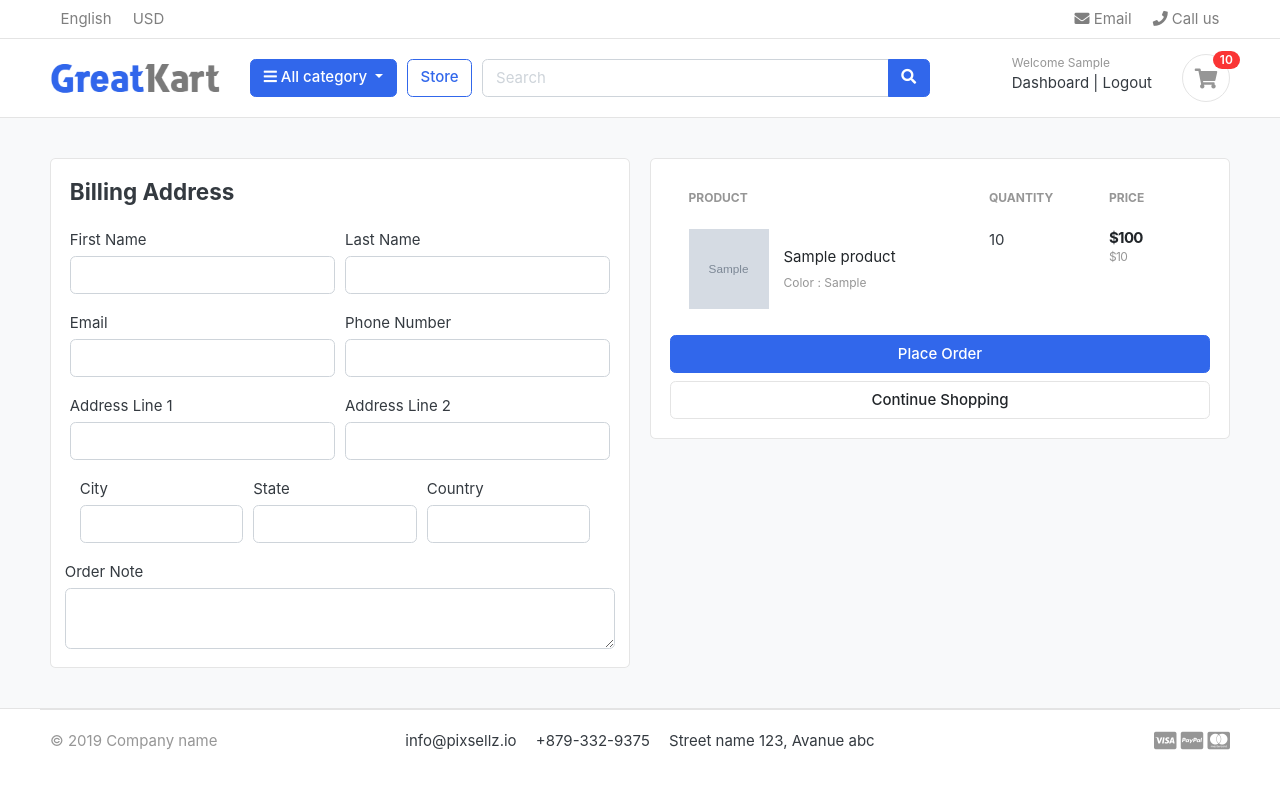
After one commit to PankajBhutpalliwar/GreatKart-Django, a Django app: page /cart/checkout/ in a window 1280 px wide. The commit adds this page. Run offline with Django 3.2, Linux system fonts and the light colour scheme; a user stored in the database is signed in; tables that the repository leaves empty hold one stand-in row (values such as "Sample post"); grey boxes marked "Sample" are stand-in pictures; parts of the project's set-up code (start-up, migrations or seed data) failed here and were passed over; some libraries are stand-ins or nearby versions; some web fonts are replaced.

Commit message:
Handled cart and checkout page for logged in user

```diff
--- a/carts/context_processors.py
+++ b/carts/context_processors.py
@@ -8,7 +8,10 @@ def counter(request):
     else:
         try:
             cart = Cart.objects.filter(cart_id = _cart_id(request))
-            cart_items = CartItem.objects.all().filter(cart = cart[:1])
+            if request.user.is_authenticated:
+                cart_items = CartItem.objects.all().filter(user = request.user)
+            else:
+                cart_items = CartItem.objects.all().filter(cart = cart[:1])
             for cart_item in cart_items:
                 cart_count += cart_item.quantity
         except Cart.DoesNotExist:
--- a/carts/models.py
+++ b/carts/models.py
@@ -1,6 +1,7 @@
 from pyexpat import model
 from django.db import models
 from store.models import Product, Variation
+from accounts.models import Account
 # Create your models here.
 
 class Cart(models.Model):
@@ -11,9 +12,10 @@ class Cart(models.Model):
         return self.cart_id
 
 class CartItem(models.Model):
+    user      = models.ForeignKey(Account, on_delete= models.CASCADE,null = True)
     product   = models.ForeignKey(Product, on_delete= models.CASCADE)
     variation = models.ManyToManyField(Variation, blank = True)
-    cart      = models.ForeignKey(Cart, on_delete= models.CASCADE)
+    cart      = models.ForeignKey(Cart, on_delete= models.CASCADE, null = True)
     quantity  = models.IntegerField()
     is_active = models.BooleanField(default=True)
 
--- a/carts/urls.py
+++ b/carts/urls.py
@@ -6,4 +6,5 @@ urlpatterns = [
     path('add_cart/<int:product_id>/', views.add_cart, name = 'add_cart'),
     path('remove_cart/<int:product_id>/<int:cart_item_id>/', views.remove_cart, name = 'remove_cart'),
     path('remove_cart_item/<int:product_id>/<int:cart_item_id>/', views.remove_cart_item, name = 'remove_cart_item'),
+    path('checkout/', views.checkout, name = 'checkout'),
 ]
--- a/carts/views.py
+++ b/carts/views.py
@@ -6,6 +6,7 @@ from store.models import Product
 from .models import Cart, CartItem
 from django.core.exceptions import ObjectDoesNotExist
 from store.models import Product,Variation
+from django.contrib.auth.decorators import login_required
 
 def _cart_id(request):
     cart = request.session.session_key
@@ -14,72 +15,132 @@ def _cart_id(request):
     return cart
 
 def add_cart(request, product_id):
+    current_user = request.user
     product = Product.objects.get(id = product_id) #get the product
-    product_variation = []
-    if request.method == "POST":
-        for item in request.POST:
-            key   = item
-            value = request.POST[key]
+    #if the user is authenticated.
+    if current_user.is_authenticated:
+        product_variation = []
+        if request.method == "POST":
+            for item in request.POST:
+                key   = item
+                value = request.POST[key]
+                try:
+                    variation = Variation.objects.get(product = product, variation_category__iexact = key, variation_value__iexact = value)
+                    product_variation.append(variation)
+                except:
+                    pass
+
+            is_cart_item_exists = CartItem.objects.filter(product = product, user = current_user).exists()
+            if is_cart_item_exists:
+                cart_item = CartItem.objects.filter(product = product, user=current_user) #get the cost using the cart_id present in the session.
+                #existing_variations --> database
+                #current_variation --> product_variation
+                #item_id --> database
+                existing_variation_list = []
+                id = []
+                for item in cart_item:
+                    existing_variation = item.variation.all()
+                    existing_variation_list.append(list(existing_variation))
+                    id.append(item.id)
+
+                if product_variation in existing_variation_list:
+                    #increase the cart item quatntity
+                    index = existing_variation_list.index(product_variation)
+                    item_id = id[index]
+                    item = CartItem.objects.get(product= product, id = item_id)
+                    item.quantity += 1
+                    item.save()
+
+                else:
+                    item = CartItem.objects.create(product = product, quantity = 1, user=current_user)
+                    if len(product_variation)>0:
+                        item.variation.clear()
+                        item.variation.add(*product_variation)
+                    item.save()
+
+            else :
+                cart_item = CartItem.objects.create(
+                    product = product,
+                    quantity = 1,
+                    user = current_user,
+                )
+                if len(product_variation)>0:
+                        cart_item.variation.clear()
+                        for item in product_variation:
+                            cart_item.variation.add(*product_variation)
+                cart_item.save()
+            return redirect('cart')
+    # if user is not authenticated.
+    else:
+        product_variation = []
+        if request.method == "POST":
+            for item in request.POST:
+                key   = item
+                value = request.POST[key]
+                try:
+                    variation = Variation.objects.get(product = product, variation_category__iexact = key, variation_value__iexact = value)
+                    product_variation.append(variation)
+                except:
+                    pass
             try:
-                variation = Variation.objects.get(product = product, variation_category__iexact = key, variation_value__iexact = value)
-                product_variation.append(variation)
-            except:
-                pass
+                cart = Cart.objects.get(cart_id=_cart_id(request)) # get the cart using the cart_id present in the session
+            except Cart.DoesNotExist:
+                    cart = Cart.objects.create(
+                    cart_id = _cart_id(request)
+                    )
+            cart.save()
 
-    try:
-        cart = Cart.objects.get(cart_id=_cart_id(request)) # get the cart using the cart_id present in the session
-    except Cart.DoesNotExist:
-        cart = Cart.objects.create(
-            cart_id = _cart_id(request)
-        )
-    cart.save()
+            is_cart_item_exists = CartItem.objects.filter(product = product, cart = cart).exists()
+            if is_cart_item_exists:
+                cart_item = CartItem.objects.filter(product = product, cart = cart) #get the cost using the cart_id present in the session.
+                #existing_variations --> database
+                #current_variation --> product_variation
+                #item_id --> database
+                existing_variation_list = []
+                id = []
+                for item in cart_item:
+                    existing_variation = item.variation.all()
+                    existing_variation_list.append(list(existing_variation))
+                    id.append(item.id)
 
-    is_cart_item_exists = CartItem.objects.filter(product = product, cart = cart).exists()
-    if is_cart_item_exists:
-        cart_item = CartItem.objects.filter(product = product, cart = cart) #get the cost using the cart_id present in the session.
-        #existing_variations --> database
-        #current_variation --> product_variation
-        #item_id --> database
-        existing_variation_list = []
-        id = []
-        for item in cart_item:
-            existing_variation = item.variation.all()
-            existing_variation_list.append(list(existing_variation))
-            id.append(item.id)
+                if product_variation in existing_variation_list:
+                    #increase the cart item quatntity
+                    index = existing_variation_list.index(product_variation)
+                    item_id = id[index]
+                    item = CartItem.objects.get(product= product, id = item_id)
+                    item.quantity += 1
+                    item.save()
 
-        if product_variation in existing_variation_list:
-            #increase the cart item quatntity
-            index = existing_variation_list.index(product_variation)
-            item_id = id[index]
-            item = CartItem.objects.get(product= product, id = item_id)
-            item.quantity += 1
-            item.save()
+                else:
+                    item = CartItem.objects.create(product = product, quantity = 1, cart = cart)
+                    if len(product_variation)>0:
+                        item.variation.clear()
+                        item.variation.add(*product_variation)
+                    item.save()
 
-        else:
-            item = CartItem.objects.create(product = product, quantity = 1, cart = cart)
-            if len(product_variation)>0:
-                item.variation.clear()
-                item.variation.add(*product_variation)
-            item.save()
+            else :
+                cart_item = CartItem.objects.create(
+                    product = product,
+                    quantity = 1,
+                    cart = cart,
+                )
+                if len(product_variation)>0:
+                        cart_item.variation.clear()
+                        for item in product_variation:
+                            cart_item.variation.add(*product_variation)
+                cart_item.save()
+            return redirect('cart')
 
-    else :
-        cart_item = CartItem.objects.create(
-            product = product,
-            quantity = 1,
-            cart = cart,
-        )
-        if len(product_variation)>0:
-                cart_item.variation.clear()
-                for item in product_variation:
-                    cart_item.variation.add(*product_variation)
-        cart_item.save()
-    return redirect('cart')
+
 
 def remove_cart(request, product_id,cart_item_id):
-    cart = Cart.objects.get(cart_id = _cart_id(request))
     product = get_object_or_404(Product, id = product_id)
     try:
-        cart_item = CartItem.objects.get(product = product, cart = cart, id = cart_item_id)
+        if request.user.is_authenticated:
+            cart_item = CartItem.objects.get(product = product, user = request.user, id = cart_item_id)
+        else:
+            cart = Cart.objects.get(cart_id = _cart_id(request))
+            cart_item = CartItem.objects.get(product = product, cart = cart, id = cart_item_id)
         if cart_item.quantity>1:
             cart_item.quantity -=1
             cart_item.save()
@@ -90,9 +151,12 @@ def remove_cart(request, product_id,cart_item_id):
     return redirect('cart')
 
 def remove_cart_item(request, product_id, cart_item_id):
-    cart = Cart.objects.get(cart_id = _cart_id(request))
     product = get_object_or_404(Product, id = product_id)
-    cart_item = CartItem.objects.get(product = product, cart = cart, id = cart_item_id)
+    if request.user.is_authenticated:
+        cart_item = CartItem.objects.get(product = product, user = request.user, id = cart_item_id)
+    else:
+        cart = Cart.objects.get(cart_id=_cart_id(request))
+        cart_item = CartItem.objects.get(product=product, cart=cart, id=cart_item_id)
     cart_item.delete()
     return redirect('cart')
 
@@ -101,8 +165,11 @@ def cart(request, total = 0, quantity = 1, cart_items = None):
     try:
         tax = 0
         grand_total = 0
-        cart      = Cart.objects.get(cart_id = _cart_id(request))
-        cart_items = CartItem.objects.filter(cart = cart, is_active=True)
+        if request.user.is_authenticated:
+            cart_items = CartItem.objects.filter(user = request.user, is_active = True)
+        else:
+            cart      = Cart.objects.get(cart_id = _cart_id(request))
+            cart_items = CartItem.objects.filter(cart = cart, is_active=True)
         for cart_item in cart_items:
             total += (cart_item.product.price * cart_item.quantity)
             quantity += cart_item.quantity
@@ -120,4 +187,30 @@ def cart(request, total = 0, quantity = 1, cart_items = None):
     }
     return render(request, 'store/cart.html', context)
 
+@login_required (login_url='login')
+def checkout(request, total=0, quantity=0, cart_items=None):
+    try:
+        tax = 0
+        grand_total = 0
+        if request.user.is_authenticated:
+            cart_items = CartItem.objects.filter(user = request.user, is_active = True)
+        else:
+            cart      = Cart.objects.get(cart_id = _cart_id(request))
+            cart_items = CartItem.objects.filter(cart = cart, is_active=True)
+        for cart_item in cart_items:
+            total += (cart_item.product.price * cart_item.quantity)
+            quantity += cart_item.quantity
+        tax = (2 * total)/100
+        grand_total = total + tax
+    except ObjectDoesNotExist:
+        pass #just ignore
+
+    context = {
+        'total': total,
+        'quantity': quantity,
+        'cart_items': cart_items,
+        'tax'       : tax,
+        'grand_total': grand_total,
+    }
+    return render(request, 'store/checkout.html', context)
 # Create your views here.
--- a/templates/store/cart.html
+++ b/templates/store/cart.html
@@ -100,7 +100,7 @@
             <p class="text-center mb-3">
                 <img src="{%static './images/misc/payments.png'%}" height="26">
             </p>
-            <a href="./place-order.html" class="btn btn-primary btn-block"> Checkout </a>
+            <a href="{%url 'checkout'%}" class="btn btn-primary btn-block"> Checkout </a>
             <a href="{%url 'store'%}" class="btn btn-light btn-block">Continue Shopping</a>
         </div> <!-- card-body.// -->
         </div> <!-- card.// -->
--- /dev/null
+++ b/templates/store/checkout.html
@@ -0,0 +1,130 @@
+{%extends 'base.html'%}
+
+{%load static%}
+
+{%block content%}
+
+
+<section class="section-content padding-y bg">
+    <div class="container">
+
+<!-- ============================ COMPONENT 1 ================================= -->
+<div class="row">
+    <aside class="col-lg-6">
+    <div class="card">
+        <div class="card-body">
+          <h4 class="card-title mb-4">Billing Address</h4>
+        <form action="" method="POST">
+          {%csrf_token%}
+        <div class="form-row">
+          <div class="col form-group">
+            <label for="">First Name</label>
+            <input type="text" name="first_name" class = 'form-control' required>
+          </div>
+          <div class="col form-group">
+            <label for="">Last Name</label>
+            <input type="text" name="last_name" class = 'form-control' required>
+          </div>
+        </div>
+      <div class="form-row">
+        <div class="col form-group">
+          <label for="">Email</label>
+          <input type="email" name="email" class = 'form-control' required>
+        </div>
+        <div class="col form-group">
+          <label for="">Phone Number</label>
+          <input type="text" name="phone_num" class = 'form-control' required>
+        </div>
+      </div>
+      <div class="form-row">
+        <div class="col form-group">
+          <label for="">Address Line 1</label>
+          <input type="text" name="address_line_1" class = 'form-control' required>
+        </div>
+        <div class="col form-group">
+          <label for="">Address Line 2</label>
+          <input type="text" name="address_line_2" class = 'form-control' >
+        </div>
+      </div>
+      <div class="col form-row">
+        <div class="col form-group">
+          <label for="">City</label>
+          <input type="text" name="city" class = 'form-control' required>
+        </div>
+        <div class="col form-group">
+          <label for="">State</label>
+          <input type="text" name="state" class = 'form-control' required>
+        </div>
+        <div class="col form-group">
+          <label for="">Country</label>
+          <input type="text" name="Country" class = 'form-control' required>
+        </div>
+      </div>
+      <div class="form-row">
+          <label for="">Order Note</label>
+          <textarea name="order_note" rows="2" class="form-control"></textarea>
+      </div>
+
+</div>
+</div> <!-- card.// -->
+
+</aside> <!-- col.// -->
+    <aside class="col-lg-6">
+
+        <div class="card">
+        <div class="card-body">
+          <table class="table table-borderless table-shopping-cart">
+          <thead class="text-muted">
+          <tr class="small text-uppercase">
+              <th scope="col">Product</th>
+              <th scope="col" width="120">Quantity</th>
+              <th scope="col" width="120">Price</th>
+          </tr>
+          </thead>
+          <tbody>
+          {%for cart_item in cart_items%}
+          <tr>
+              <td>
+                  <figure class="itemside align-items-center">
+                      <div class="aside"><img src="{{cart_item.product.images.url}}" class="img-sm"></div>
+                      <figcaption class="info">
+                          <a href="{{cart_item.product.get_url}}" class="title text-dark">{{cart_item.product.product_name}}</a>
+                          <p class="text-muted small">
+                            {%if cart_item.variation.all%}
+                             {%for item in cart_item.variation.all%}
+                              {{item.variation_category | capfirst}} : {{item.variation_value | capfirst}} <br>
+                             {%endfor%}
+                            {%endif%}
+                          </p>
+                      </figcaption>
+                  </figure>
+              </td>
+              <td>
+                  <label for="">{{cart_item.quantity}}</label>
+              </td>
+              <td>
+                  <div class="price-wrap">
+                      <var class="price">${{cart_item.sub_total}}</var>
+                      <small class="text-muted"> ${{cart_item.product.price}} </small>
+                  </div> <!-- price-wrap .// -->
+              </td>
+          </tr>
+          {%endfor%}
+          </tbody>
+          </table>
+            <button type="submit" name="submit" class="btn btn-primary btn-block"> Place Order </button>
+              <a href="{%url 'store'%}" class="btn btn-light btn-block">Continue Shopping</a>
+            </form>
+              </div> <!-- card-body.// -->
+              </div> <!-- card.// -->
+
+</aside> <!-- col.// -->
+
+
+</div> <!-- row.// -->
+<!-- ============================ COMPONENT 1 END .// ================================= -->
+
+</div> <!-- container .//  -->
+</section>
+<!-- ========================= SECTION CONTENT END// ========================= -->
+{%endblock%}
```
Also changed, not shown: accounts/views.py (+54 -2 lines), carts/migrations/0004_auto_20220810_1704.py (added).
